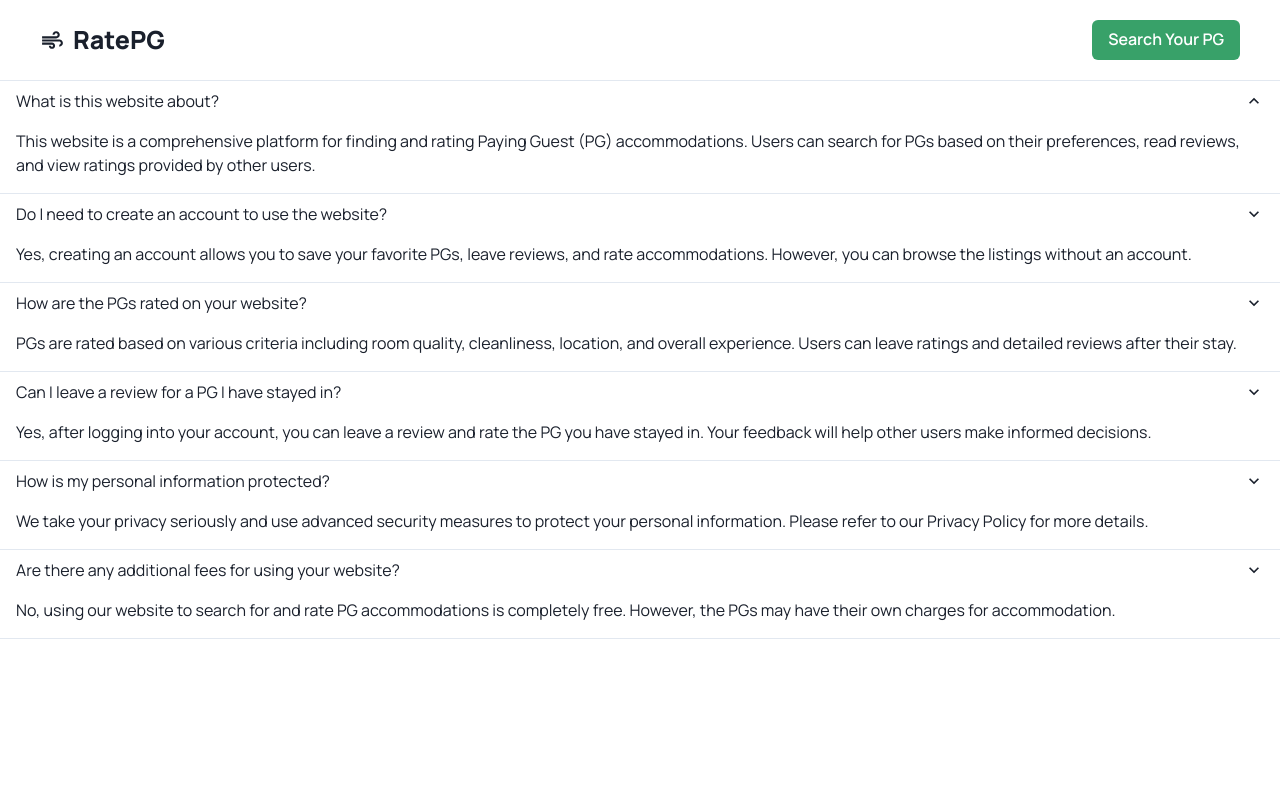
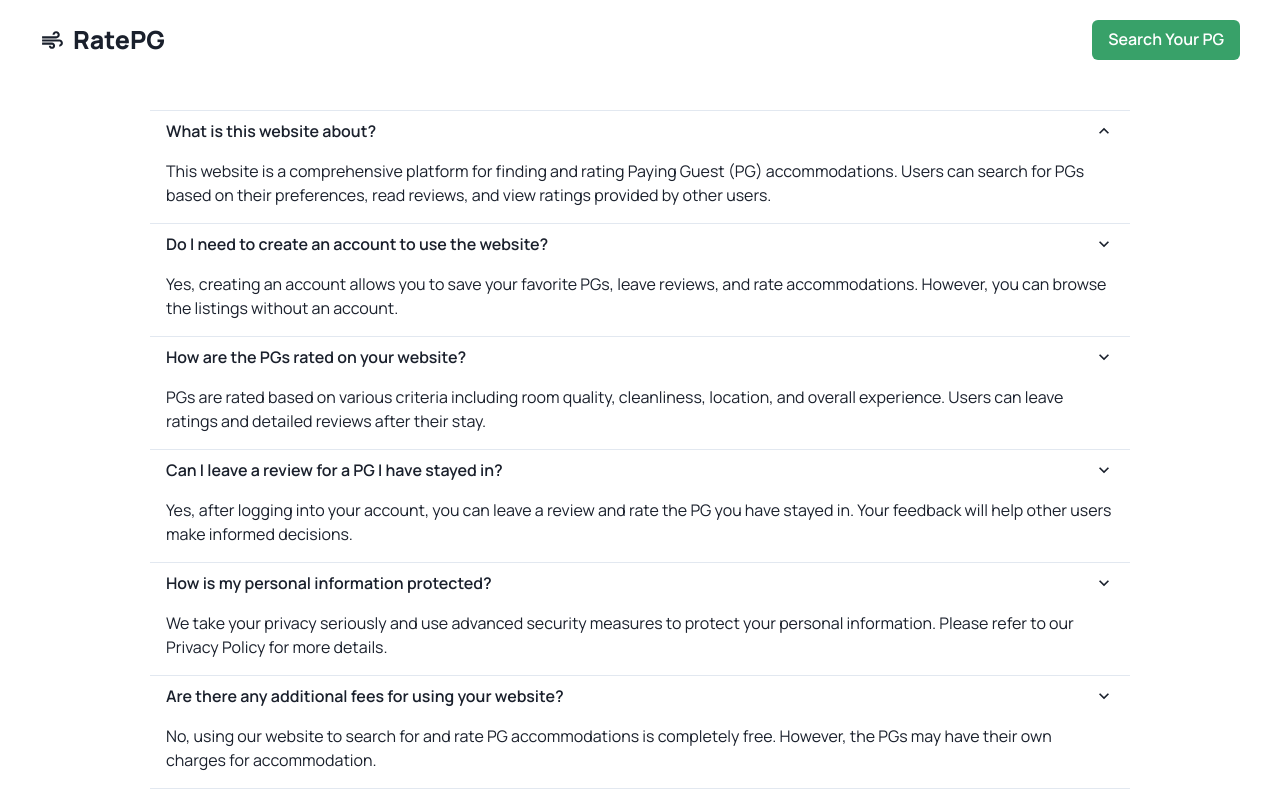
Before and after one commit to wolf1729/RatePG, a React (Vite) app in the folder frontend/: page /FAQ in a window 1280 px wide. Built offline with nearby package versions, Linux system fonts and the light colour scheme; no server answers.

Commit message:
new changes

```diff
--- a/frontend/src/screens/faqScreen.jsx
+++ b/frontend/src/screens/faqScreen.jsx
@@ -1,17 +1,17 @@
 import HeaderComponent from "../components/header"
-import { Stack, Accordion, AccordionButton, AccordionItem, AccordionPanel, AccordionIcon, Box } from '@chakra-ui/react'
+import { Stack, Accordion, AccordionButton, AccordionItem, AccordionPanel, AccordionIcon, Box, Text } from '@chakra-ui/react'
 
 function FAQScreen() {
     return (
         <>
         <HeaderComponent newEntryPage={true}/>
-        <Stack display='flex' flexDir='column'>
-            <Accordion defaultIndex={[0]} allowMultiple>
+        <Stack display='flex' flexDir='column' marginLeft={150} marginRight={150} marginTop={30}>
+            <Accordion defaultIndex={[0]} >
                 <AccordionItem>
                     <h2>
                         <AccordionButton>
                             <Box as='span' flex='1' textAlign='left'>
-                                What is this website about?
+                                <Text fontWeight={600}>What is this website about?</Text>
                             </Box>
                             <AccordionIcon />
                         </AccordionButton>
@@ -27,7 +27,7 @@ function FAQScreen() {
                     <h2>
                     <AccordionButton>
                         <Box as='span' flex='1' textAlign='left'>
-                            Do I need to create an account to use the website?
+                            <Text fontWeight={600}>Do I need to create an account to use the website?</Text>
                         </Box>
                         <AccordionIcon />
                     </AccordionButton>
@@ -42,7 +42,7 @@ function FAQScreen() {
                     <h2>
                     <AccordionButton>
                         <Box as='span' flex='1' textAlign='left'>
-                            How are the PGs rated on your website?
+                            <Text fontWeight={600}>How are the PGs rated on your website?</Text>
                         </Box>
                         <AccordionIcon />
                     </AccordionButton>
@@ -57,7 +57,7 @@ function FAQScreen() {
                     <h2>
                     <AccordionButton>
                         <Box as='span' flex='1' textAlign='left'>
-                            Can I leave a review for a PG I have stayed in?
+                            <Text fontWeight={600}>Can I leave a review for a PG I have stayed in?</Text>
                         </Box>
                         <AccordionIcon />
                     </AccordionButton>
@@ -72,7 +72,7 @@ function FAQScreen() {
                     <h2>
                     <AccordionButton>
                         <Box as='span' flex='1' textAlign='left'>
-                            How is my personal information protected?
+                            <Text fontWeight={600}>How is my personal information protected?</Text>
                         </Box>
                         <AccordionIcon />
                     </AccordionButton>
@@ -86,7 +86,7 @@ function FAQScreen() {
                     <h2>
                     <AccordionButton>
                         <Box as='span' flex='1' textAlign='left'>
-                            Are there any additional fees for using your website?
+                            <Text fontWeight={600}>Are there any additional fees for using your website?</Text>
                         </Box>
                         <AccordionIcon />
                     </AccordionButton>
```
